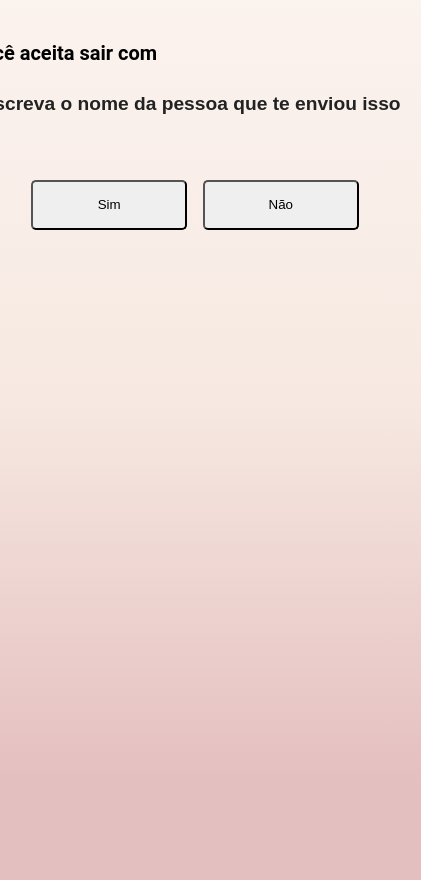
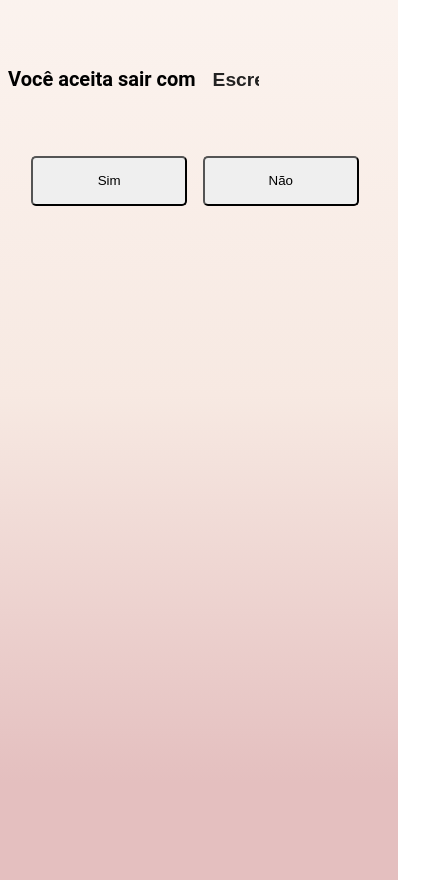
Before and after one commit to Just1cup/DateApp, a plain HTML site: page index.html in a window 390 px wide. Shown: the part 89-969 px from the top of the page, 421 px wide, since content can reach past the window. Drawn offline with Linux system fonts and the light colour scheme.

Commit message:
Update global.css

```diff
--- a/global.css
+++ b/global.css
@@ -86,7 +86,8 @@ input::placeholder {
     }
 
     input{
-        max-height: 8vh
+        max-height: 8vh;
+        max-width: 12vw;
     }
 
 @media only screen and (max-width: 768px) {
```
